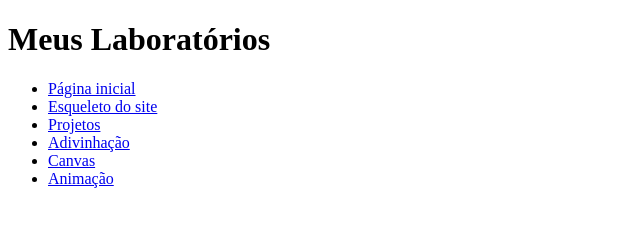
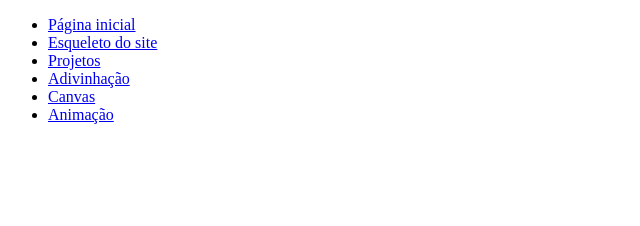
Before and after one commit to enzodamiani99-source/lab2, a website: page index.html in a window 1280 px wide. Shown: the whole page, without its empty margins (0-640 px from the left). Drawn offline with Linux system fonts and the light colour scheme.

Commit message:
Remove main heading from index.html
Removed the main heading from the HTML body.

```diff
--- a/index.html
+++ b/index.html
@@ -5,8 +5,6 @@
     <title>Meus Laboratórios</title>
 </head>
 <body>
-
-    <h1>Meus Laboratórios</h1>
 
     <ul>
         <li><a href="lab2/lab1/index.html">Página inicial</a></li>
```
